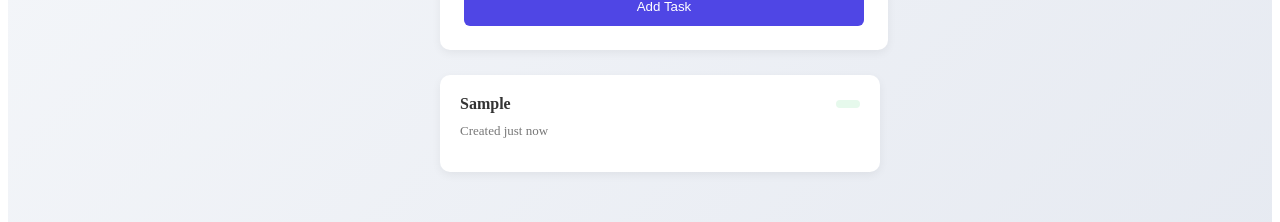
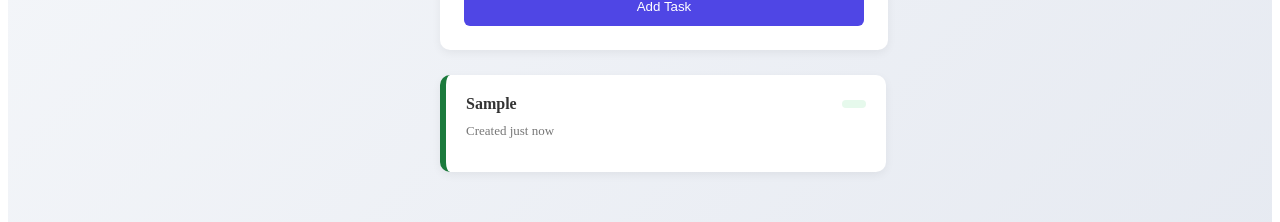
Before and after one commit to muskan-chouhan/react, a React (Vite) app in the folder 39-project-task-board/: page / in a window 1280 px wide. Both pictures are taken after typing "Sample" into the empty fields and a click on the button "Add Task". Shown: the part 284-506 px from the top of the page. Built offline with nearby package versions, Linux system fonts and the light colour scheme.

Commit message:
change border color dynamcially

```diff
--- a/39-project-task-board/src/ShowTaskCard.jsx
+++ b/39-project-task-board/src/ShowTaskCard.jsx
@@ -7,6 +7,14 @@ const TaskCard = styled.div`
   background: white;
   box-shadow: 0 3px 10px rgba(0,0,0,0.06);
   transition: 0.2s ease;
+
+  border-left: 6px solid
+    ${({ priority }) =>
+      priority === "High"
+        ? "#d32f2f"
+        : priority === "Medium"
+        ? "#ed6c02"
+        : "#1b7a3c"};
 
   &:hover {
     transform: translateY(-3px);
```
